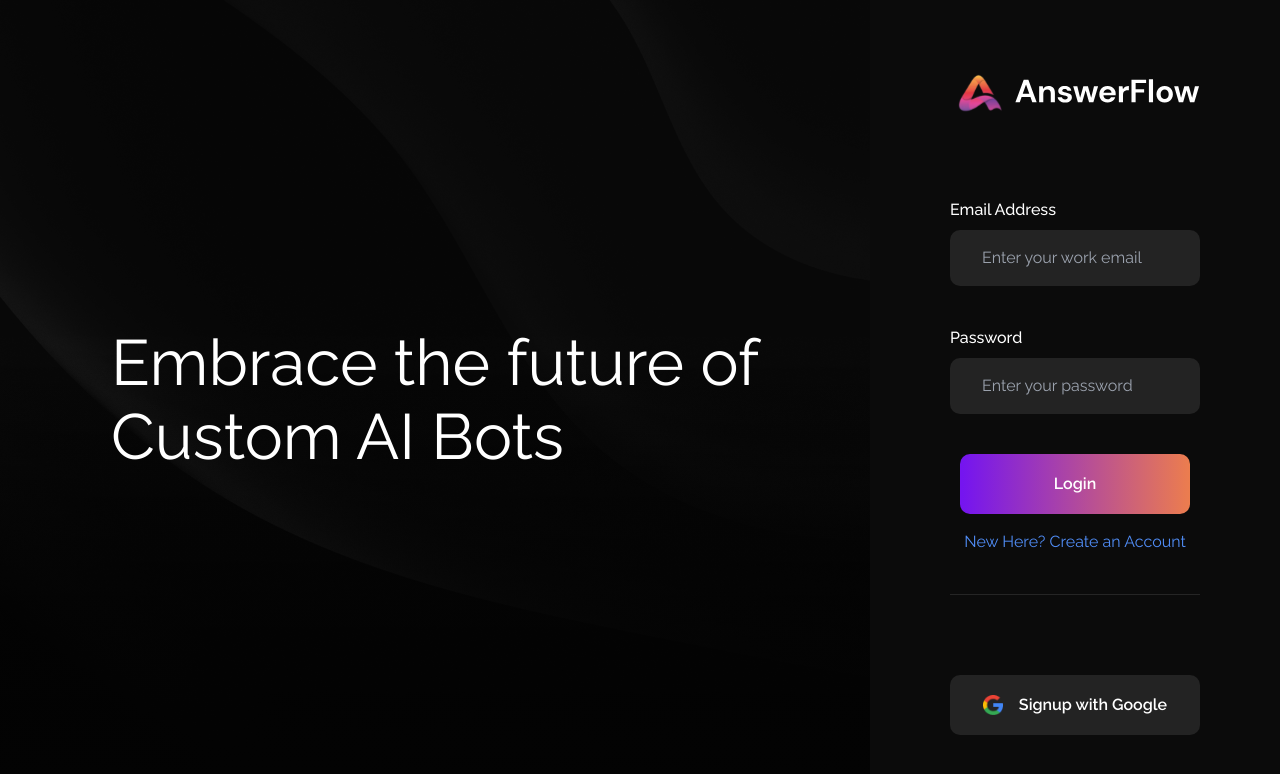
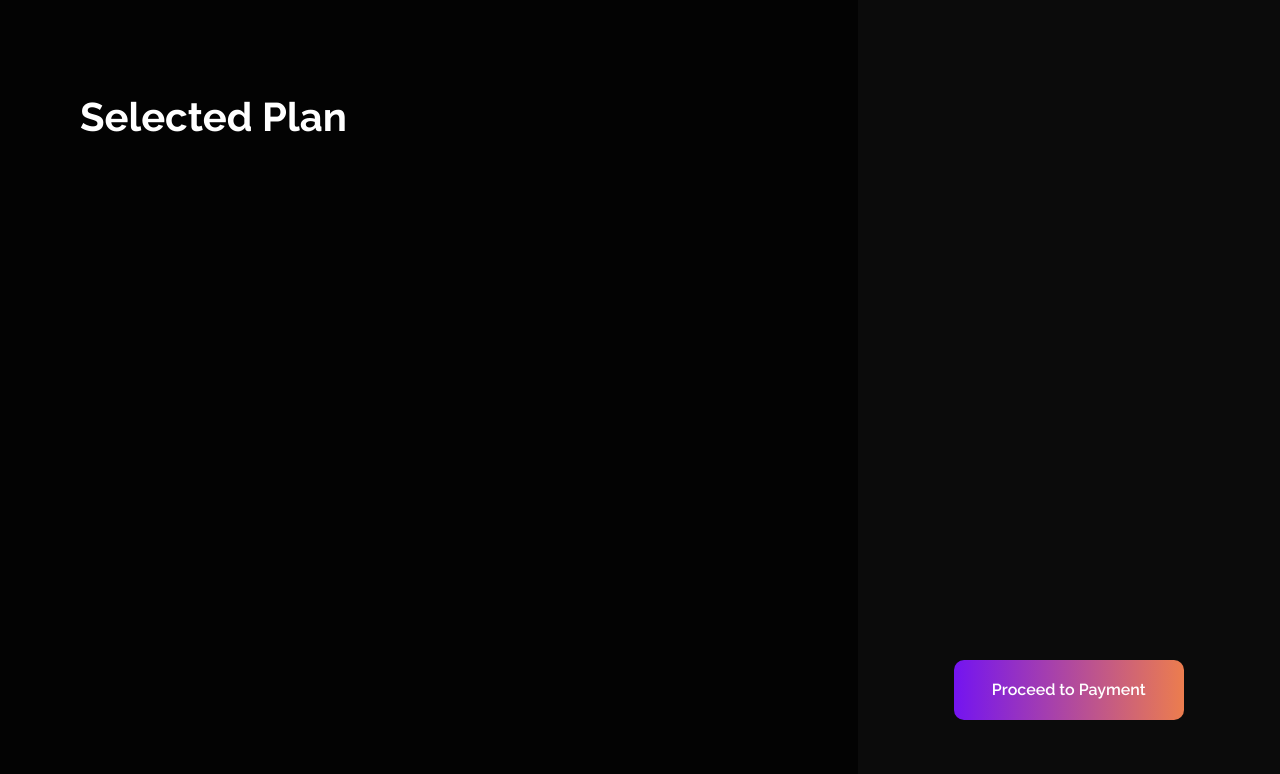
Before and after one commit to soluno/AnswerFlow, a Next.js app: page /setup in a window 1280 px wide. Shown: the top 774 px of the page. Built offline with nearby package versions, Linux system fonts and the light colour scheme.

Commit message:
update steps components

```diff
--- a/app/setup/_components/Setup.tsx
+++ b/app/setup/_components/Setup.tsx
@@ -3,10 +3,10 @@ import React, { useEffect, useState } from "react";
 import StepA from "./steps/StepA";
 import StepB from "./steps/StepB";
 import StepC from "./steps/StepC";
+import StepD from "./steps/StepD";
+import StepE from "./steps/StepE";
 import { AnimatePresence } from "framer-motion";
 import { useProgressBar } from "@/hooks/use-progressbar-hook";
-import StepD from "./steps/StepD";
-import StepE from "./steps/StepE";
 
 type formDatatype = {
   email: string;
--- a/app/setup/_components/steps/StepA.tsx
+++ b/app/setup/_components/steps/StepA.tsx
@@ -1,64 +1,15 @@
-import Image from "next/image";
-import Link from "next/link";
 import React from "react";
 type props = { handleNext: () => void };
 function StepA({ handleNext }: props) {
   return (
     <div className="absolute left-0 h-screen flex justify-center items-center w-full">
-      <div className="bg-3"></div>
-      <div className="flex-1 flex justify-center items-center">
-        <h1 className="text-[64px] font-normal leading-[74px]">
-          Embrace the future of <br /> Custom AI Bots
-        </h1>
+      <div className="flex-1 flex justify-start items-start py-20 px-20 h-full">
+        <h1 className="text-[40px] leading-[74px] font-bold">Selected Plan</h1>
       </div>
-      <div className="h-full min-w-[30%] bg-[#0B0B0B] px-20 py-30 flex flex-col justify-center items-center gap-20">
-        <Image src={"/logo.svg"} width={250} height={60} alt="logo png" />
-        <form className="flex flex-col gap-10 w-full">
-          <div className="flex flex-col gap-2">
-            <label htmlFor="email" className="font-medium">
-              Email Address
-            </label>
-            <input
-              type="email"
-              id="email"
-              required
-              placeholder="Enter your work email"
-              className="bg-[#232323] rounded-[10px] px-8 py-4 outline-none"
-            />
-          </div>
-          <div className="flex flex-col gap-2">
-            <label htmlFor="password" className="font-medium">
-              Password
-            </label>
-            <input
-              type="password"
-              id="password"
-              required
-              placeholder="Enter your password"
-              className="bg-[#232323] rounded-[10px] px-8 py-4 outline-none"
-            />
-          </div>
-          <div className="flex justify-center items-center flex-col gap-4">
-            <button className="btn sec" onClick={handleNext}>
-              Login
-            </button>
-            <p className="text-[#518EF8]">
-              New Here? <Link href={"/"}>Create an Account</Link>
-            </p>
-          </div>
-          <span className="bg-[#252525] h-[1px] w-full" />
-        </form>
-        <div className="w-full">
-          <button className="btn prim !w-full flex gap-4">
-            <Image
-              src={"/google.png"}
-              width={20}
-              height={20}
-              alt="google png"
-            />
-            <p>Signup with Google</p>
-          </button>
-        </div>
+      <div className="h-full min-w-[33%] bg-[#0B0B0B] px-20 py-30 flex flex-col justify-end items-center gap-20 py-20">
+        <button className="btn sec" onClick={handleNext}>
+          Proceed to Payment
+        </button>
       </div>
     </div>
   );
--- a/app/setup/_components/steps/StepB.tsx
+++ b/app/setup/_components/steps/StepB.tsx
@@ -1,16 +1,18 @@
-import React from "react";
+"use client";
+import React, { useEffect, useState } from "react";
 type props = { handleNext: () => void };
 function StepB({ handleNext }: props) {
+  useEffect(() => {
+    setTimeout(() => {
+      handleNext();
+    }, 2000);
+  }, [handleNext]);
   return (
-    <div className="absolute left-0 h-screen flex justify-center items-center w-full">
-      <div className="flex-1 flex justify-start items-start py-20 px-20 h-full">
-        <h1 className="text-[40px] leading-[74px] font-bold">Selected Plan</h1>
-      </div>
-      <div className="h-full min-w-[30%] bg-[#0B0B0B] px-20 py-30 flex flex-col justify-end items-center gap-20 py-20">
-        <button className="btn sec" onClick={handleNext}>
-          Proceed to Payment
-        </button>
-      </div>
+    <div className="flex justify-center items-center flex-col h-full">
+      <h1 className="text-[64px] font-normal">Hoorah, Welcome to AnswerFlow</h1>
+      <p className="text-[#606060] font-normal text-[24px]">
+        Assembling the army of zeros & ones ...
+      </p>
     </div>
   );
 }
--- a/app/setup/_components/steps/StepC.tsx
+++ b/app/setup/_components/steps/StepC.tsx
@@ -1,18 +1,43 @@
-"use client";
-import React, { useEffect, useState } from "react";
+import Image from "next/image";
+import Link from "next/link";
+import React from "react";
 type props = { handleNext: () => void };
 function StepC({ handleNext }: props) {
-  useEffect(() => {
-    setTimeout(() => {
-      handleNext();
-    }, 2000);
-  }, [handleNext]);
   return (
-    <div className="flex justify-center items-center flex-col h-full">
-      <h1 className="text-[64px] font-normal">Hoorah, Welcome to AnswerFlow</h1>
-      <p className="text-[#606060] font-normal text-[24px]">
-        Assembling the army of zeros & ones ...
-      </p>
+    <div className="absolute left-0 h-screen flex justify-center items-center w-full flex-col ">
+      <form className="flex flex-col justify-around items-center w-[500px] h-full">
+        <Image src={"/logo.svg"} width={250} height={60} alt="logo png" />
+        <div className="flex flex-col gap-3">
+          <label htmlFor="APIKey" className="font-medium">
+            OpenAI API Key
+          </label>
+          <input
+            type="text"
+            id="APIKey"
+            required
+            placeholder="Paste your key here"
+            className="bg-[#232323] rounded-[10px] px-8 py-4 outline-none"
+          />
+          <p className="text-[#909090]">
+            <Link href={"/"} className="text-[#518EF8] text-[14px]">
+              Learn more
+            </Link>{" "}
+            about how you can get your OpenAI API Key
+          </p>
+        </div>
+
+        <div className="flex justify-center items-center flex-col gap-4">
+          <button className="btn sec flex !justify-around" onClick={handleNext}>
+            <p>Next</p>
+            <Image
+              src={"/rightarrow.png"}
+              width={8}
+              height={8}
+              alt="rightarrow png"
+            />
+          </button>
+        </div>
+      </form>
     </div>
   );
 }
--- a/app/setup/_components/steps/StepD.tsx
+++ b/app/setup/_components/steps/StepD.tsx
@@ -2,32 +2,54 @@ import Image from "next/image";
 import Link from "next/link";
 import React from "react";
 type props = { handleNext: () => void };
+
 function StepD({ handleNext }: props) {
   return (
-    <div className="absolute left-0 h-screen flex justify-center items-center w-full flex-col ">
-      <form className="flex flex-col justify-around items-center w-[500px] h-full">
-        <Image src={"/logo.svg"} width={250} height={60} alt="logo png" />
-        <div className="flex flex-col gap-3">
-          <label htmlFor="APIKey" className="font-medium">
-            OpenAI API Key
+    <div className="absolute left-0 h-screen flex justify-center items-center w-full">
+      <form className="flex flex-1 flex-col justify-between h-full items-start w-full px-20 py-20">
+        <h1 className="text-[40px] font-bold">Create a Bot</h1>
+        <div className="w-[460px] flex flex-col gap-10">
+          <div className="flex flex-col gap-2">
+            <label htmlFor="botName" className="font-medium">
+              Bot Name
             </label>
             <input
               type="text"
-            id="APIKey"
+              id="botName"
               required
-            placeholder="Paste your key here"
+              placeholder="Enter a name. Eg: Customer Support"
               className="bg-[#232323] rounded-[10px] px-8 py-4 outline-none"
             />
-          <p className="text-[#909090]">
-            <Link href={"/"} className="text-[#518EF8] text-[14px]">
-              Learn more
-            </Link>{" "}
-            about how you can get your OpenAI API Key
-          </p>
           </div>
-
+          <div className="flex flex-col gap-2">
+            <label htmlFor="botPurpose" className="font-medium">
+              Bot Purpose
+            </label>
+            <textarea
+              id="botPurpose"
+              required
+              placeholder="A customer support agent for a saas company that operates in healthcare market"
+              className="bg-[#232323] rounded-[10px] px-8 py-4 outline-none min-h-[140px]  max-h-[240px]"
+            />
+          </div>
+          <div className="flex flex-col gap-2">
+            <label htmlFor="toneOfVoice" className="font-medium">
+              Tone Of Voice
+            </label>
+            <input
+              type="text"
+              id="toneOfVoice"
+              required
+              placeholder="Select an option"
+              className="bg-[#232323] rounded-[10px] px-8 py-4 outline-none"
+            />
+          </div>
+        </div>
         <div className="flex justify-center items-center flex-col gap-4">
-          <button className="btn sec flex !justify-around" onClick={handleNext}>
+          <button
+            className="btn sec flex !justify-around "
+            onClick={handleNext}
+          >
             <p>Next</p>
             <Image
               src={"/rightarrow.png"}
@@ -38,6 +60,35 @@ function StepD({ handleNext }: props) {
           </button>
         </div>
       </form>
+      <div className="h-full min-w-[33%] bg-[#0B0B0B] py-30 flex flex-col justify-center items-start gap-20">
+        <h2 className="px-20 text-[#707070] text-[32px] font-bold">
+          Setup Progress
+        </h2>
+        <div className="flex flex-col justify-center items-start gap-10 ">
+          <div className="flex flex-col justify-start items-start gap-6 px-20">
+            <p className="text-[#9D9D9D] uppercase">1. basic settings</p>
+            <p className="text-[18px]">Sales Analysis Bot</p>
+          </div>
+          <br />
+          <div className="flex flex-col justify-start items-start gap-6 px-20">
+            <p className="text-[#9D9D9D] uppercase">2. Data sources</p>
+            <div className="flex flex-col gap-2">
+              <div className="w-[341px] h-[31px] bg-[#1E1E1E] rounded"></div>
+              <div className="w-[341px] h-[31px] bg-[#1E1E1E] rounded"></div>
+              <div className="w-[341px] h-[31px] bg-[#1E1E1E] rounded"></div>
+            </div>
+          </div>
+          <br />
+          <div className="flex flex-col justify-start items-start gap-6 px-20">
+            <p className="text-[#9D9D9D] uppercase">3. create bot</p>
+            <div className="flex flex-col gap-2">
+              <div className="w-[341px] h-[31px] bg-[#1E1E1E] rounded"></div>
+              <div className="w-[341px] h-[31px] bg-[#1E1E1E] rounded"></div>
+            </div>
+          </div>
+          <br />
+        </div>
+      </div>
     </div>
   );
 }
```
Also changed, not shown: app/setup/_components/steps/StepE.tsx (+1 -89 lines), app/setup/_components/steps/StepF.tsx (deleted). Lines whose indentation alone changed are shown as unchanged.
